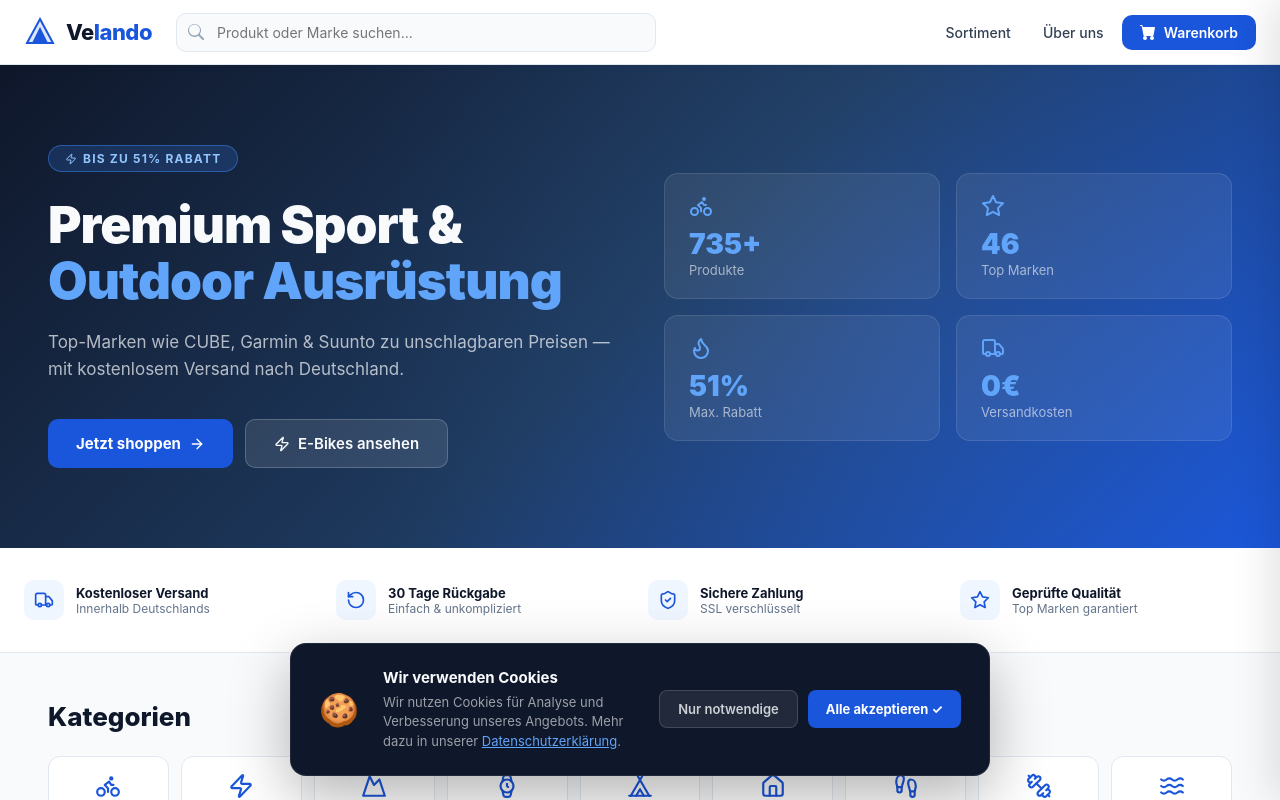
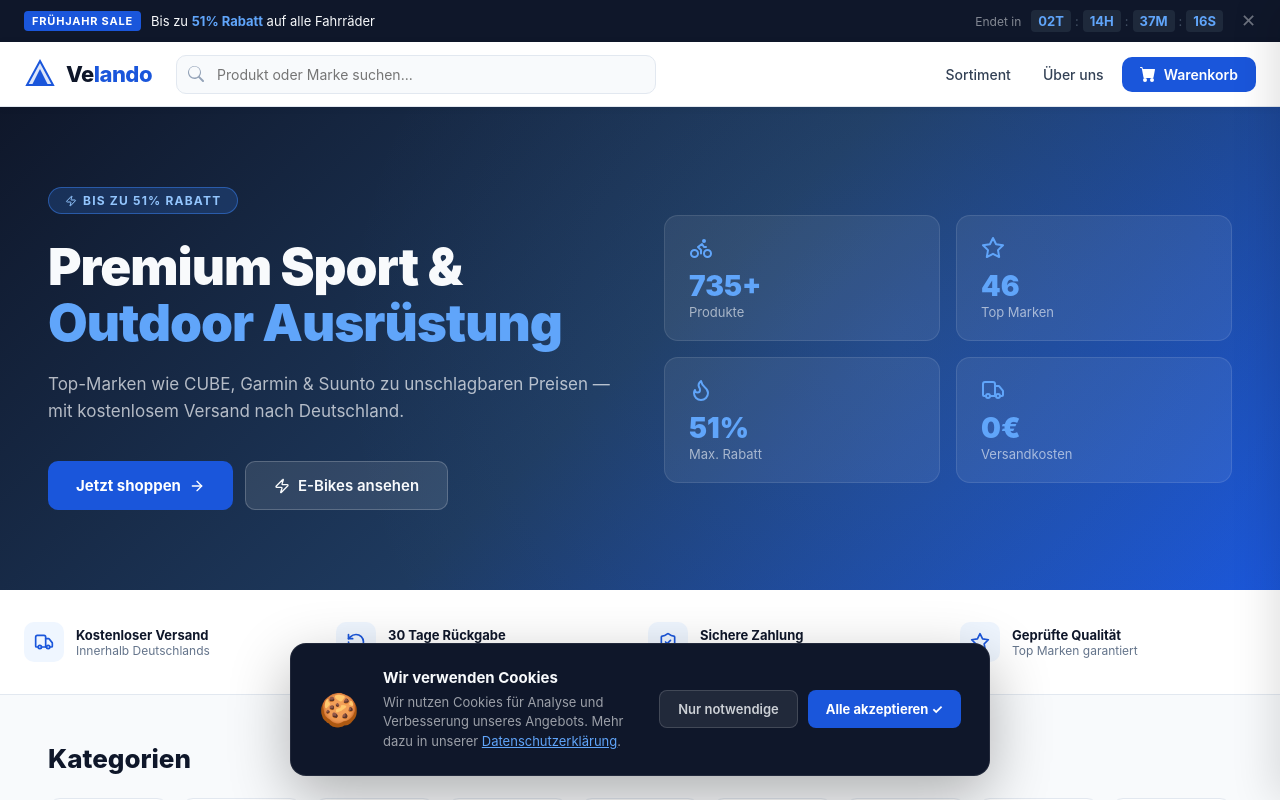
Before and after one commit to Bergerkush/velando, a Next.js app: page / in a window 1280 px wide. Shown: the top 800 px of the page. Built offline with nearby package versions, Linux system fonts and the light colour scheme.

Commit message:
Add files via upload

```diff
--- a/pages/index.js
+++ b/pages/index.js
@@ -147,6 +147,7 @@ export default function Home() {
         <link rel="icon" href="/favicon.ico" />
       </Head>
 
+      <AnnouncementBar />
       <Header onSearch={v => { setSearch(v); setShowCatalog(true) }} searchValue={search} />
 
       {/* HERO */}
@@ -333,7 +334,12 @@ export default function Home() {
                 </div>
               ) : (
                 <div style={{ display: 'grid', gridTemplateColumns: 'repeat(auto-fill, minmax(220px, 1fr))', gap: 18 }}>
-                  {paginated.map(p => <ProductCard key={p.id} product={p} />)}
+                  {paginated.map((p, i) => (
+                    <>
+                      <ProductCard key={p.id} product={p} />
+                      {i === 7 && <CatalogBanner key="banner" onCategory={akt => { setFilters(f => ({ ...f, aktivitaeten: [akt] })); setPage(1); setShowCatalog(true) }} />}
+                    </>
+                  ))}
                 </div>
               )}
 
@@ -408,3 +414,82 @@ function PageBtn({ children, active, disabled, onClick }) {
 export async function getServerSideProps() {
   return { props: {} }
 }
+
+
+function AnnouncementBar() {
+  const [visible, setVisible] = useState(true)
+  const [time, setTime] = useState({ d: 2, h: 14, m: 37, s: 22 })
+
+  useEffect(() => {
+    const timer = setInterval(() => {
+      setTime(t => {
+        let { d, h, m, s } = t
+        s--
+        if (s < 0) { s = 59; m-- }
+        if (m < 0) { m = 59; h-- }
+        if (h < 0) { h = 23; d-- }
+        if (d < 0) return t
+        return { d, h, m, s }
+      })
+    }, 1000)
+    return () => clearInterval(timer)
+  }, [])
+
+  if (!visible) return null
+
+  const pad = n => String(n).padStart(2, '0')
+
+  return (
+    <div style={{ background: '#0f172a', padding: '10px 24px', display: 'flex', alignItems: 'center', justifyContent: 'space-between', gap: 16, flexWrap: 'wrap' }}>
+      <div style={{ display: 'flex', alignItems: 'center', gap: 10 }}>
+        <span style={{ background: '#1a56db', color: '#fff', fontSize: 11, fontWeight: 700, padding: '3px 8px', borderRadius: 4, letterSpacing: '0.8px' }}>FRÜHJAHR SALE</span>
+        <span style={{ color: '#f8fafc', fontSize: 13 }}>Bis zu <strong style={{ color: '#60a5fa' }}>51% Rabatt</strong> auf alle Fahrräder</span>
+      </div>
+      <div style={{ display: 'flex', alignItems: 'center', gap: 10 }}>
+        <span style={{ color: 'rgba(248,250,252,0.5)', fontSize: 12 }}>Endet in</span>
+        <div style={{ display: 'flex', gap: 4, alignItems: 'center' }}>
+          {[pad(time.d)+'T', pad(time.h)+'H', pad(time.m)+'M', pad(time.s)+'S'].map((v, i) => (
+            <span key={i} style={{ display: 'flex', alignItems: 'center', gap: 4 }}>
+              <span style={{ background: '#1e293b', borderRadius: 4, padding: '3px 7px', color: '#60a5fa', fontSize: 13, fontWeight: 700 }}>{v}</span>
+              {i < 3 && <span style={{ color: '#475569', fontSize: 13 }}>:</span>}
+            </span>
+          ))}
+        </div>
+        <button
+          onClick={() => setVisible(false)}
+          style={{ background: 'none', border: 'none', color: 'rgba(248,250,252,0.4)', fontSize: 18, cursor: 'pointer', lineHeight: 1, marginLeft: 8 }}
+        >✕</button>
+      </div>
+    </div>
+  )
+}
+
+function CatalogBanner({ onCategory }) {
+  return (
+    <div style={{ gridColumn: '1 / -1', background: 'linear-gradient(135deg, #0f172a 0%, #1e3a5f 50%, #1a56db 100%)', borderRadius: 16, padding: '28px 32px', display: 'grid', gridTemplateColumns: '1fr auto', gap: 24, alignItems: 'center', margin: '8px 0' }}>
+      <div>
+        <div style={{ display: 'inline-block', background: 'rgba(96,165,250,0.2)', border: '1px solid rgba(96,165,250,0.4)', color: '#93c5fd', fontSize: 11, fontWeight: 700, padding: '3px 10px', borderRadius: 20, marginBottom: 10, letterSpacing: '1px' }}>
+          BIKEPACKING SEASON 2026
+        </div>
+        <h3 style={{ color: '#f8fafc', fontSize: 20, fontWeight: 800, margin: '0 0 6px', lineHeight: 1.2 }}>Bereit für das nächste Abenteuer?</h3>
+        <p style={{ color: 'rgba(248,250,252,0.6)', fontSize: 13, margin: '0 0 16px' }}>Zelte, Schlafsäcke & GPS — alles für deine Tour in den Bergen</p>
+        <div style={{ display: 'flex', gap: 10 }}>
+          <button onClick={() => onCategory('Zelte')} style={{ background: '#1a56db', color: '#fff', fontSize: 13, fontWeight: 700, padding: '9px 18px', borderRadius: 8, border: 'none', cursor: 'pointer' }}>
+            Zelte entdecken →
+          </button>
+          <button onClick={() => onCategory('E-Bike')} style={{ background: 'rgba(255,255,255,0.08)', color: '#f8fafc', fontSize: 13, padding: '9px 18px', borderRadius: 8, border: '1px solid rgba(255,255,255,0.15)', cursor: 'pointer' }}>
+            E-Bikes ansehen
+          </button>
+        </div>
+      </div>
+      <div style={{ display: 'grid', gridTemplateColumns: '1fr 1fr', gap: 8 }}>
+        {[['735+','Produkte'],['51%','Max. Rabatt'],['0€','Versand'],['4.9★','Bewertung']].map(([num, label]) => (
+          <div key={label} style={{ background: 'rgba(255,255,255,0.07)', borderRadius: 10, padding: '14px', textAlign: 'center', border: '1px solid rgba(255,255,255,0.1)' }}>
+            <div style={{ fontSize: 20, fontWeight: 800, color: '#60a5fa' }}>{num}</div>
+            <div style={{ fontSize: 11, color: 'rgba(248,250,252,0.5)', marginTop: 2 }}>{label}</div>
+          </div>
+        ))}
+      </div>
+    </div>
+  )
+}
```
